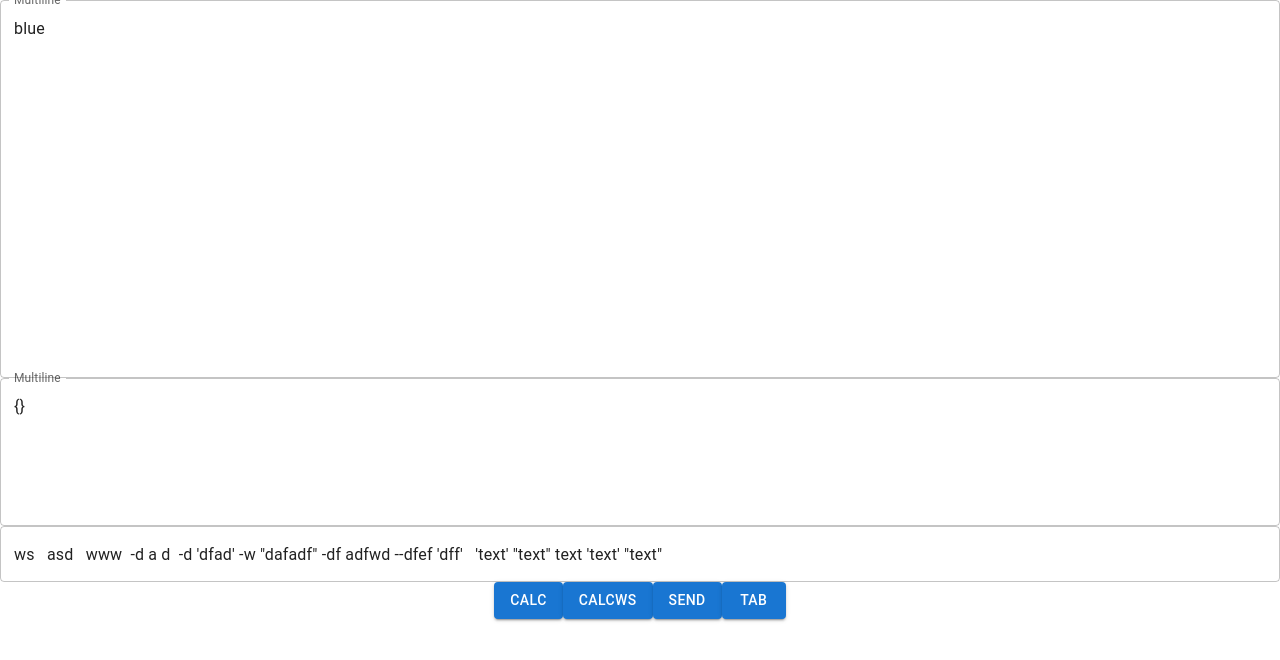
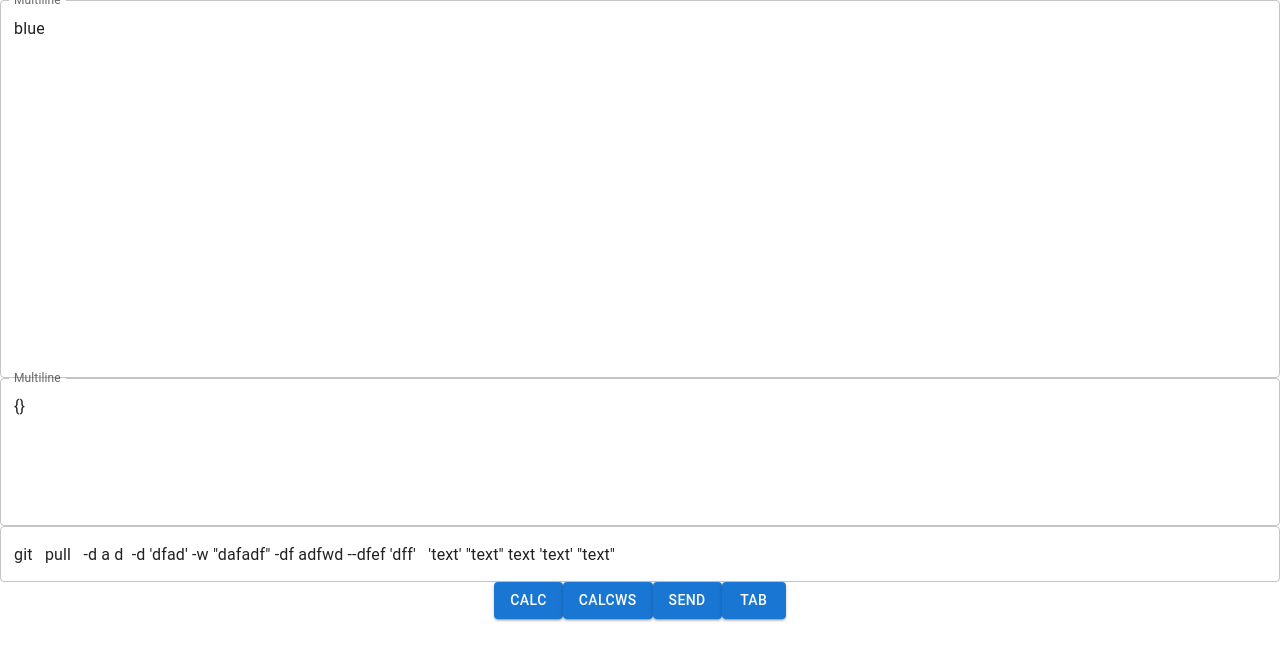
Before and after one commit to shj0000/chain, a React (Create React App) app in the folder rpc_api_client_basic/rpc-react/: page / in a window 1280 px wide. Shown: the top 660 px of the page. Built offline with nearby package versions, Linux system fonts and the light colour scheme; no server answers.

Commit message:
Update Comp7.js

```diff
--- a/rpc_api_client_basic/rpc-react/src/component/Comp7.js
+++ b/rpc_api_client_basic/rpc-react/src/component/Comp7.js
@@ -11,7 +11,7 @@ class Comp7 extends React.Component {
 	constructor(props) {
 		super(props);
 		this.state = {
-			input: `  ws   asd   www  -d a d  -d 'dfad' -w "dafadf" -df adfwd --dfef 'dff'   'text' "text" text 'text' "text"  `.trim(),
+			input: ` git   pull   -d a d  -d 'dfad' -w "dafadf" -df adfwd --dfef 'dff'   'text' "text" text 'text' "text"  `.trim(),
 			inputBody: ` {} `.trim(),
 			output: "blue"
 
```
